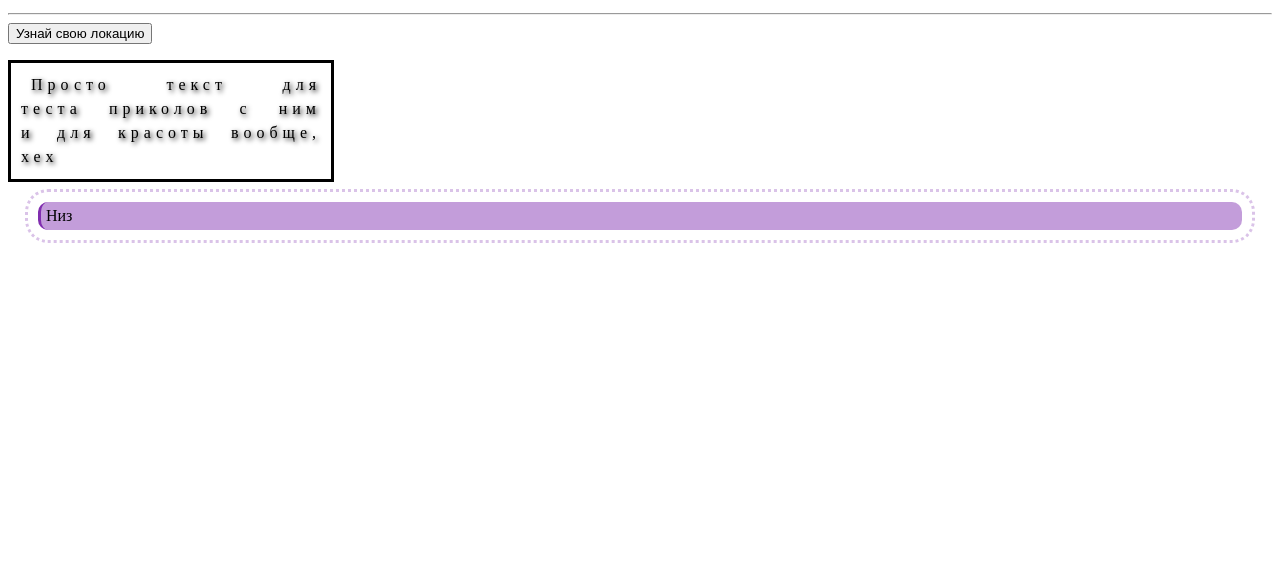
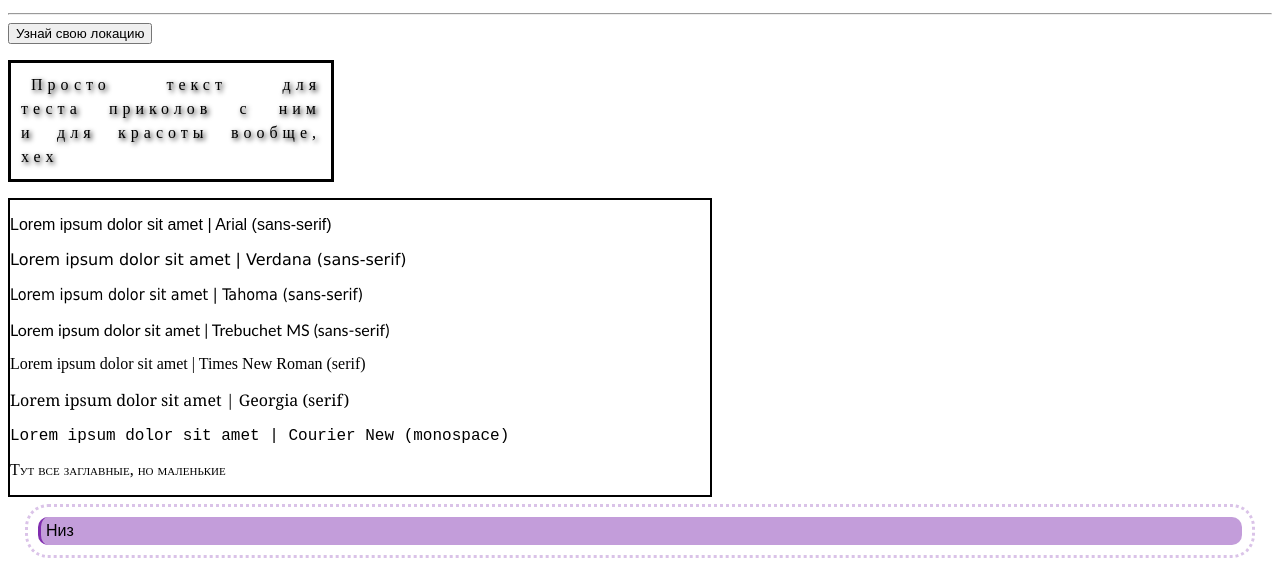
Before and after one commit to VladislavTipa/sigmafront, a plain HTML site: page index.html in a window 1280 px wide. Shown: the part 11180-11745 px from the top of the page. Before the commit the page ends 11430 px from the top, so only its background shows below. Drawn offline with Linux system fonts and the light colour scheme; a web font is replaced by a local one.

Commit message:
feat: test font property

```diff
--- a/index.html
+++ b/index.html
@@ -11,6 +11,7 @@
   <title>Sigma document</title>
   <link rel="icon" type="image/x-icon" href="image/logo_site.ico">
   <link rel="stylesheet" href="style.css">
+  <link rel="stylesheet" href="https://fonts.googleapis.com/css?family=Sofia">
   <script src="javascript.js" defer></script>
   <!--
   <style>
@@ -375,6 +376,17 @@
 
   <p id="test-text">Просто текст для теста приколов с ним и для красоты вообще, хех</p>
 
+  <div id="test-font">
+    <p style="font-family: Arial, Helvetica, sans-serif;">Lorem ipsum dolor sit amet | Arial (sans-serif) </p>
+    <p style="font-family: Verdana, Geneva, Tahoma, sans-serif">Lorem ipsum dolor sit amet | Verdana (sans-serif)</p>
+    <p style="font-family: Tahoma, Geneva, Verdana, sans-serif">Lorem ipsum dolor sit amet | Tahoma (sans-serif)</p>
+    <p style="font-family: 'Trebuchet MS', Arial, sans-serif">Lorem ipsum dolor sit amet | Trebuchet MS (sans-serif)</p>
+    <p style="font-family: 'Times New Roman', Times, serif">Lorem ipsum dolor sit amet | Times New Roman (serif)</p>
+    <p style="font-family: Georgia, 'Times New Roman', Times, serif">Lorem ipsum dolor sit amet | Georgia (serif)</p>
+    <p style="font-family: 'Courier New', Courier, monospace">Lorem ipsum dolor sit amet | Courier New (monospace)</p>
+    <p style="font-variant: small-caps;">Тут все заглавные, но маленькие</p>
+  </div>
+
   <p id="bottom">Низ</p>
 </body>
 </html>
--- a/style.css
+++ b/style.css
@@ -1,3 +1,6 @@
+body {
+  font-size: 100;
+}
 a:link {
   color: green;
   background-color: transparent;
@@ -119,6 +122,7 @@ div {
   border-radius: 10px;
   outline: dotted #7f2daf49;
   outline-offset: 10px;
+  font-family: Arial, Helvetica, sans-serif;
 }
 #test-text{
   width: 300px;
@@ -131,3 +135,8 @@ div {
   word-spacing: 10px;
   text-shadow: 2px 2px 5px;
 }
+#test-font {
+  border: 2px solid;
+  width: 700px;
+  text-align: left;
+}
```
